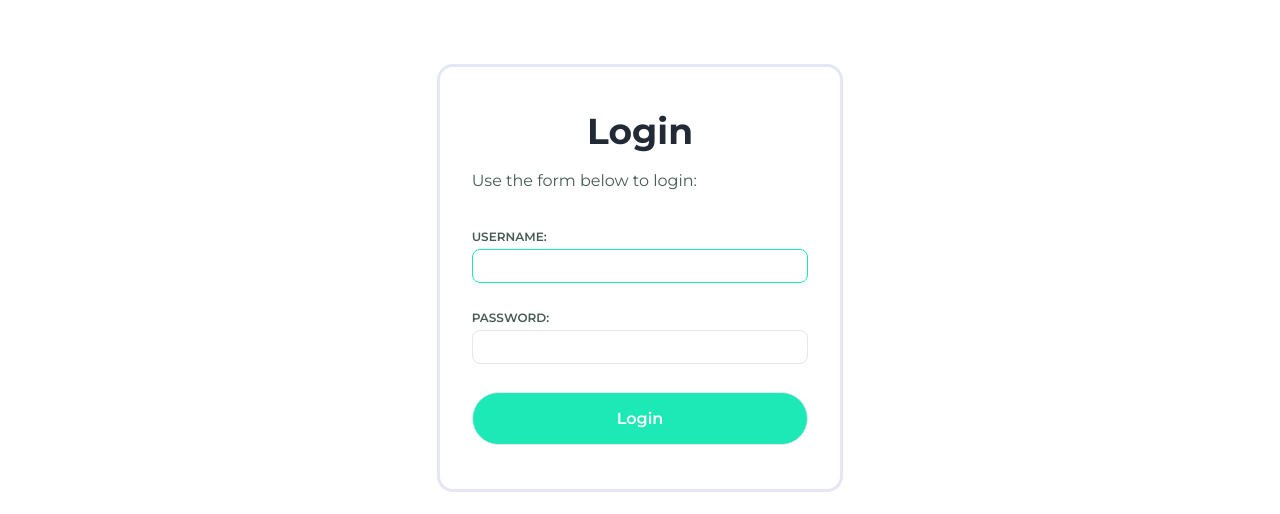
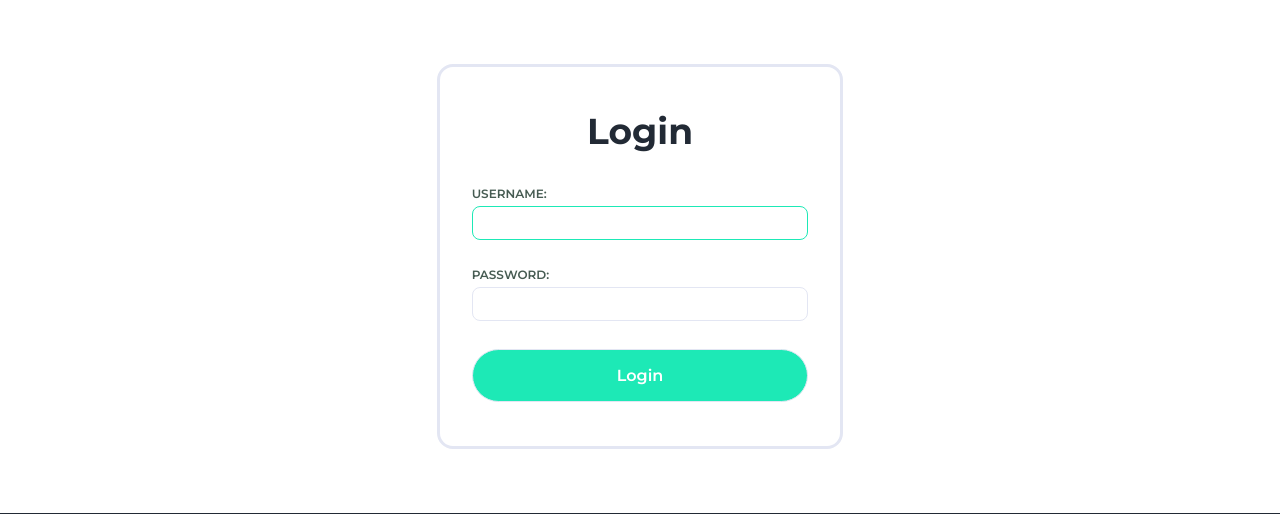
Before and after one commit to JeffersonRolino/xpiece, a Django app: page /account/login/ in a window 1280 px wide. Shown: the part 92-606 px from the top of the page. Run offline with Django 4.2, Linux system fonts and the light colour scheme.

Commit message:
Corrigido detalhes pequenos no css e login.html

```diff
--- a/templates/registration/login.html
+++ b/templates/registration/login.html
@@ -6,13 +6,7 @@
 {% block content %}
     <div class="grid-container">
         <main class="login">
-            <div class="login-header">
-                <h1>Login</h1>
-                {% if form.errors %}
-                {% else %}
-                    <p>Use the form below to login:</p>
-                {% endif %}
-            </div>
+            <h1>Login</h1>
 
             <form action="{% url 'login' %}" method="post">
                 {{ form.as_p }}
--- a/templates/static/css/styles.css
+++ b/templates/static/css/styles.css
@@ -995,15 +995,12 @@ footer {
     width: 100%;
     font-size: var(--font-size-h4);
     text-align: center;
+    margin-bottom: 8px;
 }
 
 .login p {
     width: 100%;
     margin: 8px 0px;
-}
-
-.login-header {
-    margin-bottom: 16px;
 }
 
 .login form {
```
